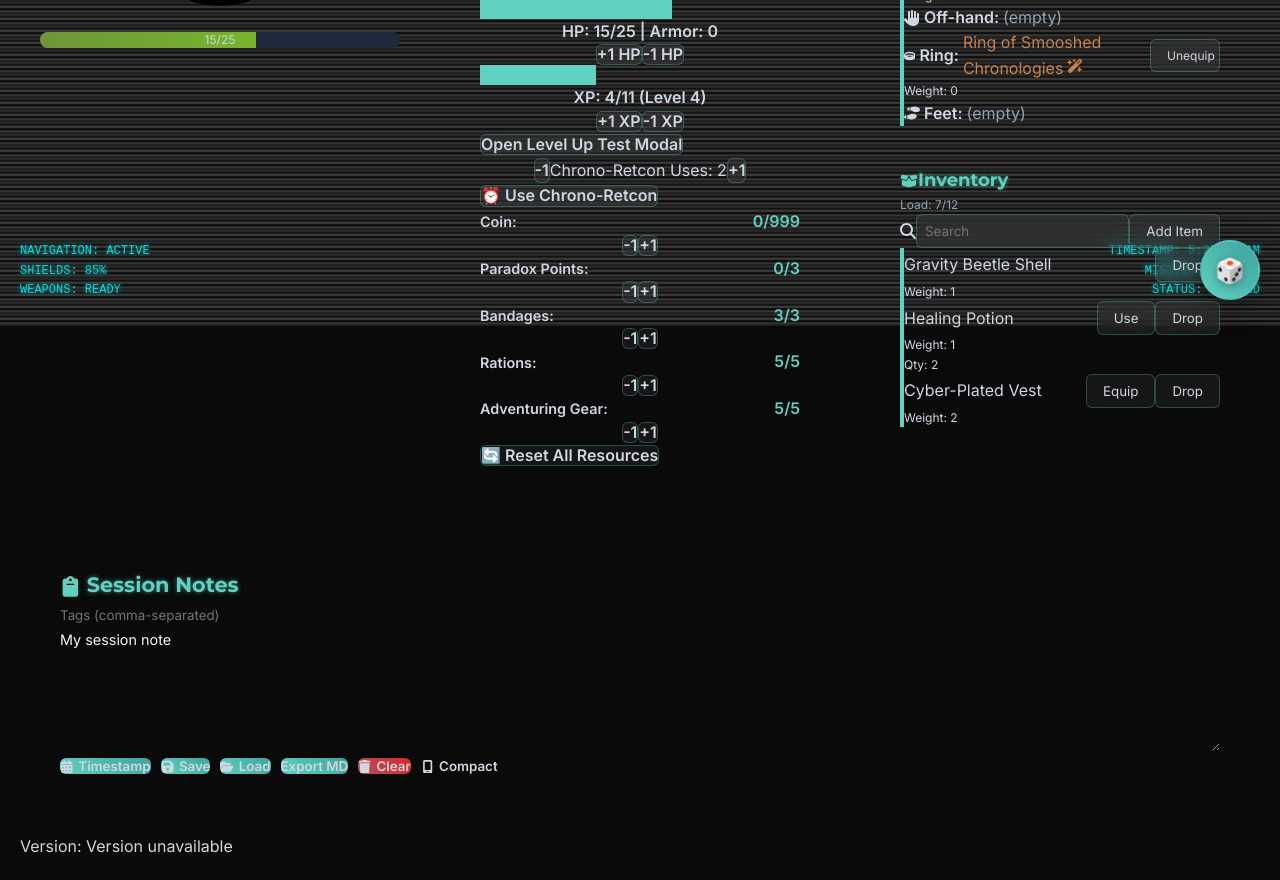
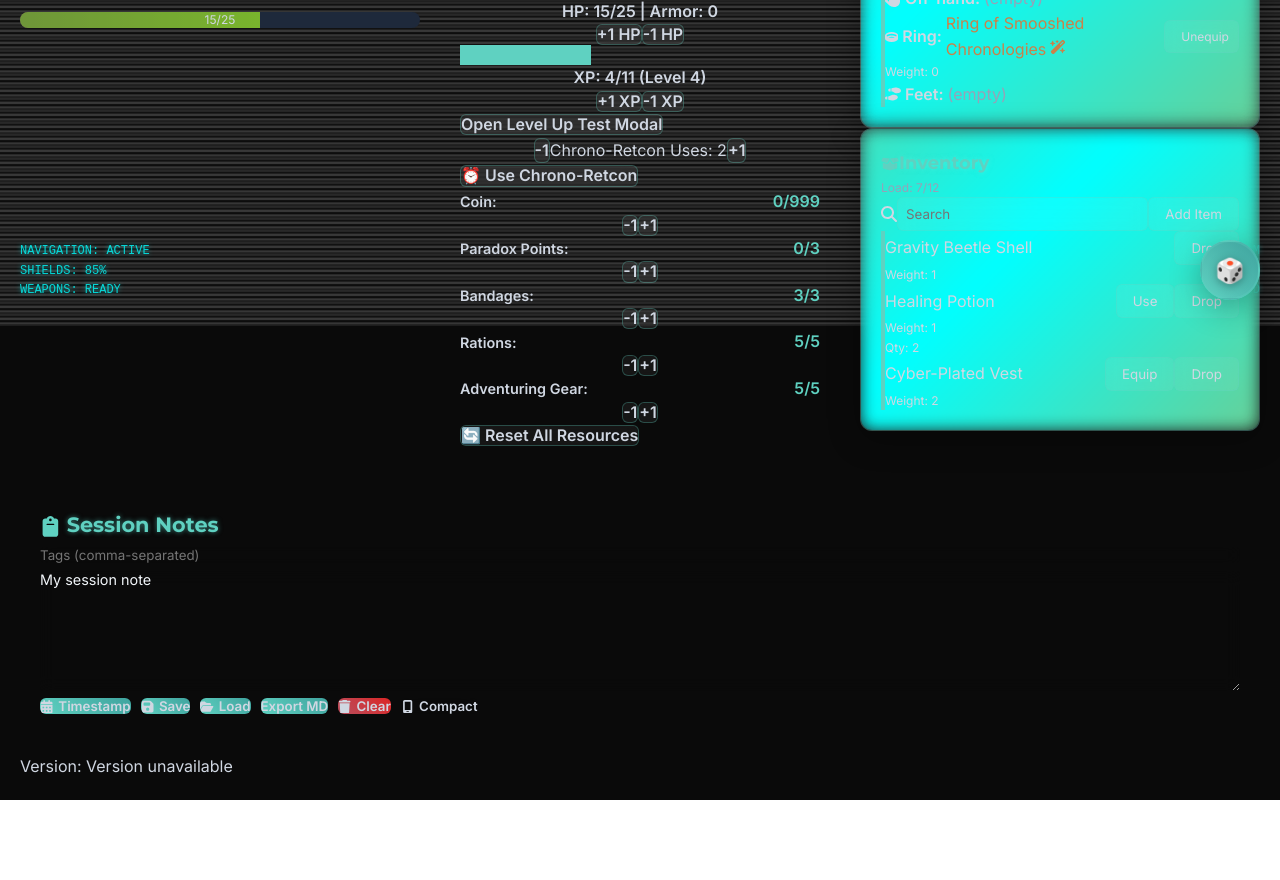
Before and after one commit to thwoom/zimbo-tauri-character-sheet, a React (Vite) app: page / in a window 1280 px wide. Shown: the part 480-1360 px from the top of the page. After the commit the page ends 1280 px from the top, so only its background shows below. Built offline with nearby package versions, Linux system fonts and the light colour scheme.

Commit message:
feat(ui): add hud panel style

```diff
--- a/src/components/ui/Panel.tsx
+++ b/src/components/ui/Panel.tsx
@@ -3,20 +3,7 @@ import React from 'react';
 export interface PanelProps extends React.HTMLAttributes<HTMLDivElement> {}
 
 const Panel = React.forwardRef<HTMLDivElement, PanelProps>(({ className = '', ...props }, ref) => (
-  <div
-    ref={ref}
-    className={['panel', className].filter(Boolean).join(' ')}
-    style={{
-      background: 'transparent',
-      border: 'none',
-      borderRadius: '0',
-      padding: 'var(--hud-spacing, 1.25rem)',
-      boxShadow: 'none',
-      backdropFilter: 'none',
-      WebkitBackdropFilter: 'none',
-    }}
-    {...props}
-  />
+  <div ref={ref} className={['hud-panel', className].filter(Boolean).join(' ')} {...props} />
 ));
 
 Panel.displayName = 'Panel';
--- a/src/styles/AppStyles.module.css
+++ b/src/styles/AppStyles.module.css
@@ -463,152 +463,38 @@
 
 .hud {
   grid-area: hud;
-  background: transparent;
-  -webkit-backdrop-filter: none;
-  backdrop-filter: none;
-  border-radius: 0;
-  border: none;
-  box-shadow: none;
-  transition: var(--hud-transition);
-  position: relative;
-  overflow: visible;
-  padding: var(--hud-spacing);
-}
-
-.hud::before {
-  display: none;
-}
-
-.hud::after {
-  display: none;
 }
 
 .hud:hover {
   transform: translateY(-1px);
 }
 
-.hud:hover::before {
-  display: none;
-}
-
-.hud:hover::after {
-  display: none;
-}
-
 .stats {
   grid-area: stats;
-  background: transparent;
-  -webkit-backdrop-filter: none;
-  backdrop-filter: none;
-  border-radius: 0;
-  border: none;
-  box-shadow: none;
-  transition: var(--hud-transition);
-  position: relative;
-  overflow: visible;
-  padding: var(--hud-spacing);
-}
-
-.stats::before {
-  display: none;
-}
-
-.stats::after {
-  display: none;
 }
 
 .stats:hover {
   transform: translateY(-1px);
 }
 
-.stats:hover::before {
-  display: none;
-}
-
-.stats:hover::after {
-  display: none;
-}
-
 .inventory {
   grid-area: inventory;
-  background: transparent;
-  -webkit-backdrop-filter: none;
-  backdrop-filter: none;
-  border-radius: 0;
-  border: none;
-  box-shadow: none;
-  transition: var(--hud-transition);
-  position: relative;
-  overflow: visible;
-  padding: var(--hud-spacing);
 }
 
 .equipment {
   grid-area: equipment;
-  background: transparent;
-  -webkit-backdrop-filter: none;
-  backdrop-filter: none;
-  border-radius: 0;
-  border: none;
-  box-shadow: none;
-  transition: var(--hud-transition);
-  position: relative;
-  overflow: visible;
-  padding: var(--hud-spacing);
-}
-
-.inventory::before {
-  display: none;
-}
-
-.inventory::after {
-  display: none;
 }
 
 .inventory:hover {
   transform: translateY(-1px);
 }
 
-.inventory:hover::before {
-  display: none;
-}
-
-.inventory:hover::after {
-  display: none;
-}
-
 .notes {
   grid-area: notes;
-  background: transparent;
-  -webkit-backdrop-filter: none;
-  backdrop-filter: none;
-  border-radius: 0;
-  border: none;
-  box-shadow: none;
-  transition: var(--hud-transition);
-  position: relative;
-  overflow: visible;
-  padding: var(--hud-spacing);
-}
-
-.notes::before {
-  display: none;
-}
-
-.notes::after {
-  display: none;
 }
 
 .notes:hover {
   transform: translateY(-1px);
-}
-
-.notes:hover::before {
-  display: none;
-}
-
-.notes:hover::after {
-  display: none;
 }
 
 @media (max-width: 1199px) {
--- a/src/styles/theme.css
+++ b/src/styles/theme.css
@@ -51,6 +51,10 @@
   --hud-radius-sm: 0.375rem;
   --hud-spacing: 1.25rem;
   --hud-transition: all 300ms ease-in-out;
+
+  /* HUD frame colors */
+  --hud-frame-orange: #ff8a00;
+  --hud-frame-cyan: #00ffff;
 
   /* Legacy compatibility */
   --fg: var(--color-text);
@@ -364,6 +368,49 @@ body::after {
 }
 
 /* Typography */
+
+/* HUD panel with animated gradient frame */
+.hud-panel {
+  position: relative;
+  padding: var(--hud-spacing);
+  border-radius: var(--hud-radius);
+  background: var(--panel-bg);
+  border: 1px solid var(--panel-border);
+  box-shadow: 0 8px 32px var(--panel-shadow);
+  -webkit-backdrop-filter: blur(var(--glass-blur));
+  backdrop-filter: blur(var(--glass-blur));
+  overflow: hidden;
+  transition: var(--hud-transition);
+}
+
+.hud-panel::before {
+  content: '';
+  position: absolute;
+  inset: -1px;
+  border-radius: inherit;
+  background: linear-gradient(
+    135deg,
+    var(--hud-frame-orange),
+    var(--hud-frame-cyan),
+    var(--hud-frame-orange)
+  );
+  background-size: 300% 300%;
+  filter: blur(8px);
+  z-index: -1;
+  animation: hud-frame-glow 8s linear infinite;
+}
+
+@keyframes hud-frame-glow {
+  0% {
+    background-position: 0% 50%;
+  }
+  50% {
+    background-position: 100% 50%;
+  }
+  100% {
+    background-position: 0% 50%;
+  }
+}
 h1,
 h2,
 h3,
```
